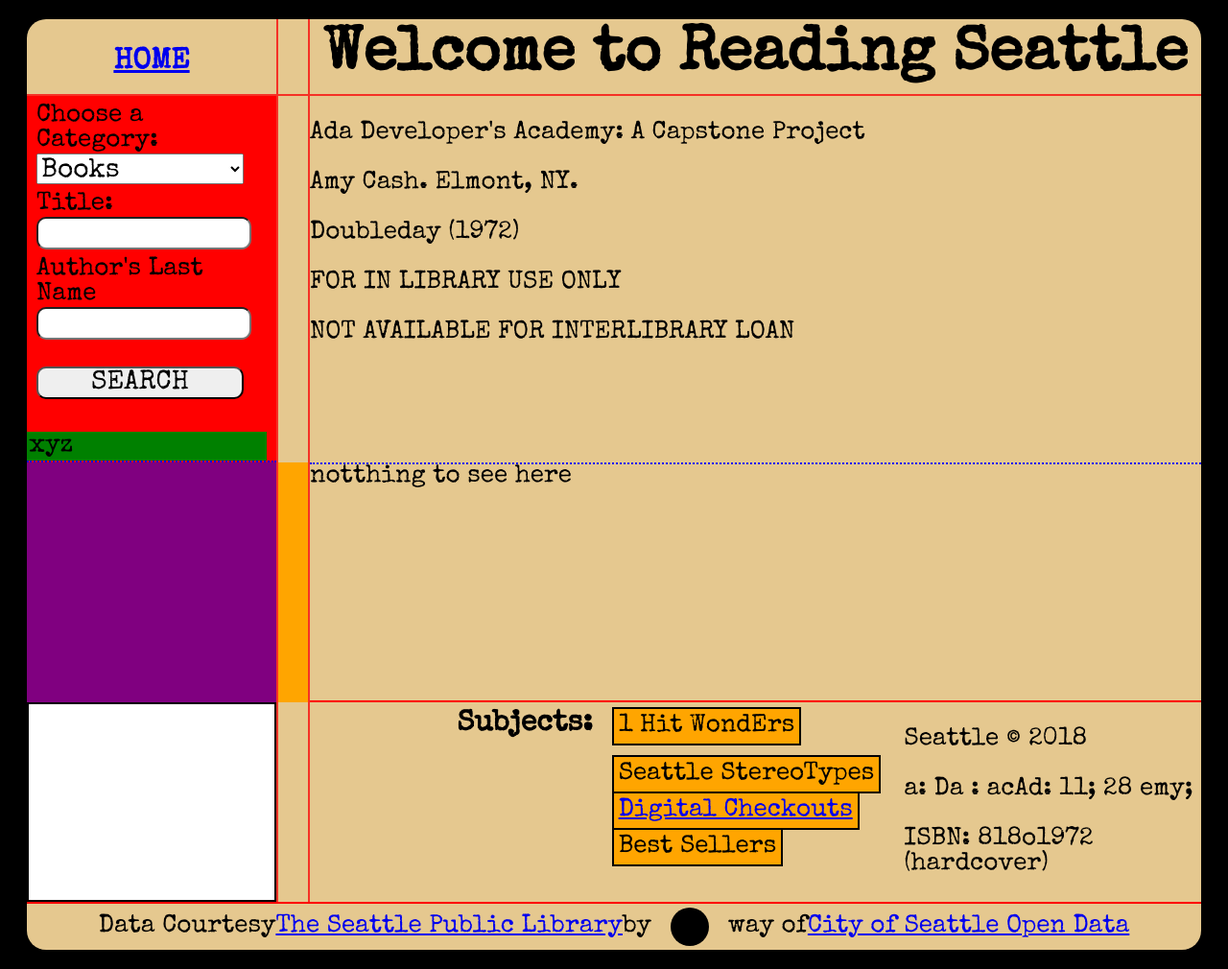
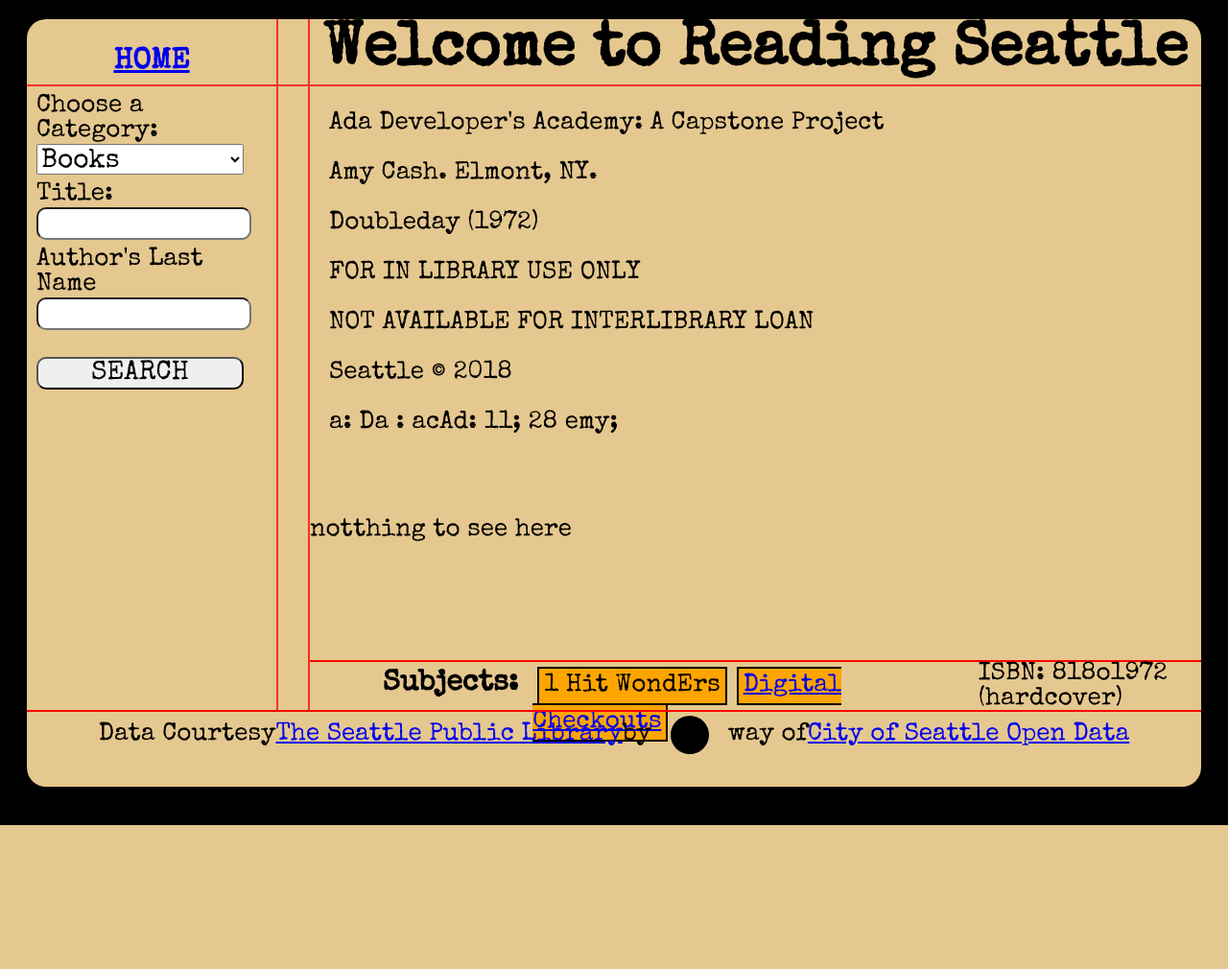
Before and after one commit to cashmonger/ReadingSeattle-AdaAcademyCapstone, a Flask app: page / in a window 1280 px wide. Shown: the whole page at 96% size. After the commit the page ends 860 px from the top, so only its background shows below. Run offline with Flask 2, Linux system fonts and the light colour scheme; parts of the project's set-up code (start-up, migrations or seed data) failed here and were passed over; some libraries are stand-ins or nearby versions.

Commit message:
Fix margins

```diff
--- a/app/static/css/main.css
+++ b/app/static/css/main.css
@@ -19,16 +19,18 @@ body {
   background-color: #E5c88f;
   border-radius: 20px;
   margin: 20px;
+  margin-bottom: 40px;
 
   /*  grid properties */
   display: grid;
   min-height: 100vh;
   min-width: 100;
   grid-template-columns: 260px 35px 1fr 1fr 1fr;
-  grid-template-rows: 80px
-  minmax(90px, auto)
-  minmax(0px, 250px)
-  minmax(90px, auto)
+  grid-template-rows:
+  70px
+  minmax(90px, 450px)
+  minmax(50px, 150px)
+  50px
   50px;
 }
 
@@ -55,15 +57,14 @@ body {
   border-left: 2px solid #F53126;
   border-right: 2px solid #F53126;
   grid-column: 2;
-  grid-row: 2 / 5;
+  grid-row: 2;
 }
 
 .card_container .gutter3 {
-  background-color: orange;
   border-left: 2px solid #F53126;
   border-right: 2px solid #F53126;
   grid-column: 2;
-  grid-row: 3 / 5;
+  grid-row: 3;
 }
 
 .card_container .gutter4 {
@@ -88,14 +89,14 @@ body {
 /* Form  */
 
 .card_container .form__search {
-  background-color: red;
-  border-bottom: 2px dotted blue;
   grid-column: 1;
   grid-row: 2;
 
   display: grid;
   grid-template-columns: 250px;
-  grid-template-rows: 350px auto;
+  grid-template-rows:
+  minmax(0, auto)
+  minmax(0, auto)
 }
 
 .form__contents {
@@ -105,24 +106,18 @@ body {
 }
 
 .form__placeholder {
-  background-color: green;
-  border: 2px solid green;
   grid-column: 1;
   grid-row: 2;
 }
 
 /*  First column filler rows */
-  .card_container .upper__placeholder {
-    background-color: purple;
-    border: 2px solid purple;
+.card_container .upper__placeholder {
     grid-column: 1;
     grid-row: 3;
   }
 
 
 .card_container .lower__placeholder {
-  background-color: white;
-  border: 2px solid black;
   grid-column: 1;
   grid-row: 4;
 }
@@ -130,36 +125,58 @@ body {
 
 /*  Results */
 
-.card_container .results__viz {
+.card_container .results_viz {
 grid-column: 3 / -1;
 grid-row: 2;
 }
 
+.card_container .results_viz .filler-text {
+  padding-left: 20px;
+}
+
+#final-p {
+  margin-bottom: 0;
+  padding-bottom: 0;
+}
+
 .card_container .results__scroll {
-  border-top: 2px dotted blue;
 border-bottom: 2px solid red;
 grid-column: 3 / -1;
 grid-row: 3;
 overflow: auto;
 }
 
+
 /* Buttons and Decorative Stuff */
 
-.card_container .subjects {
-grid-column: 3;
-grid-row: 4;
+.card_container .card-bottom {
+  grid-column: 3 / -1;
+  grid-row: 4;
+
+  display: grid;
+  grid-template-columns: 1fr 2fr 1fr;
+  grid-template-rows: minmax(50px auto);
+}
+
+.card_container .card-bottom .subjects {
+grid-column: 1;
+grid-row: 1;
 text-align: right;
 margin-right: 15px;
 margin-top: 8px;
 }
 
 .card_container .viz__buttons {
-display: flex;
+/* display: flex;
 grid-column: 4;
-grid-row: 4;
+grid-row: 4; */
+grid-column: 2;
+grid-row: 1;
+margin-bottom: 0;
+padding-bottom: 0;
 }
 
-.viz__buttons button {
+.card_container .card-bottom .viz__buttons button {
   border: 2px solid black;
   background-color: orange;
   padding: 5px;
@@ -168,7 +185,7 @@ grid-row: 4;
   font-size: 1em;
 }
 
-.display {
+.card_container .card-bottom .display {
   border: 2px solid black;
   background-color: orange;
   padding: 5px;
@@ -178,9 +195,11 @@ grid-row: 4;
 }
 
 
-.card_container .bottom {
-  grid-column: 5;
-  grid-row: 4;
+.card_container .card-bottom .card_container .decorative {
+  grid-column: 3;
+  grid-row: 1;
+  margin: 0;
+  padding: 0;
 }
 
 /*  footer */
--- a/app/templates/index.html
+++ b/app/templates/index.html
@@ -49,7 +49,6 @@
     </section>
 
     <section class="internal form__placeholder">
-    xyz
     </section>
   </form>
 
@@ -60,8 +59,7 @@
   </div>
   <!-- </section> -->
 
-
-<aside class='viz results__viz'>
+  <aside class='viz results_viz'>
 
     {% if data %}
     <script>var trendData = {{ data | tojson | safe }};</script>
@@ -84,17 +82,22 @@
       <p>
         Doubleday (1972)
       </p>
-
       <p>
         FOR IN LIBRARY USE ONLY
       </p>
       <p>
         NOT AVAILABLE FOR INTERLIBRARY LOAN
       </p>
+      <p>
+        Seattle &copy; 2018
+      </p>
+      <p id="final-p">
+        a: Da : acAd: 11; 28 emy;
+      </p>
     </div>
     {% endif %}
+  </aside>
 
-</aside>
 
   <section class="results__scroll right">
     <table class="table results__table">
@@ -120,24 +123,19 @@
     </table>
   </section>
 
+  <section class="card-bottom">
+
     <h3 class="viz subjects">Subjects:</h3>
 
-<section class="viz viz__buttons">
-      <div class='viz button-group'>
-        <button>1 Hit WondErs</button>
-        <button>Seattle StereoTypes</button>
-        <a href="{{ url_for('display') }}" class="display">Digital Checkouts</a>
-        <button>Best Sellers</button>
+    <div class="viz viz__buttons">
+        <button>1 Hit WondErs</button><a href="{{ url_for('display') }}" class="display">Digital Checkouts</a>
     </div>
+
+    <div class="decorative">
+      ISBN: 818o1972 (hardcover)
+    </div>
+
   </section>
-
-
-
-<div class="bottom">
-<p>Seattle &copy; 2018</p>
-<p>a: Da : acAd: 11; 28 emy; </p>
-<p>ISBN: 818o1972 (hardcover)</p>
-</div>
 
   <footer>
     Data Courtesy
```
Lines whose indentation alone changed are shown as unchanged.
